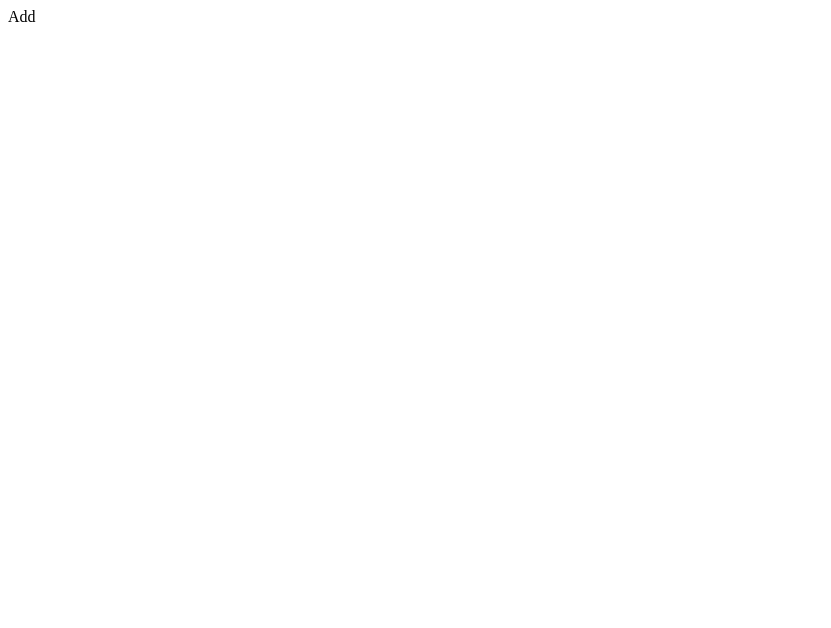
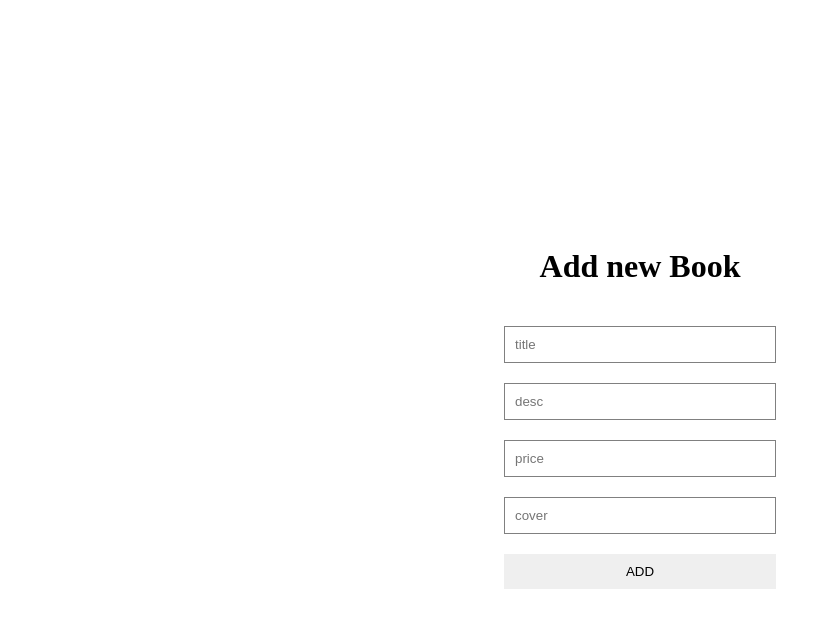
Before and after one commit to dingdingwall/final-project-in-react-js, a React (Create React App) app in the folder frontend/: page /add in a window 1280 px wide. Shown: the top 628 px of the page, without its empty margins (0-831 px from the left). Built offline with nearby package versions, Linux system fonts and the light colour scheme.

Commit message:
add books button

```diff
--- a/frontend/src/App.js
+++ b/frontend/src/App.js
@@ -1,17 +1,18 @@
 import { BrowserRouter, Routes, Route } from "react-router-dom";
 import './App.css';
-import Books from "./pages/books";
+import Books from '../src/pages/books'
 import Add from "./pages/Add";
-import Update from "./pages/Update";
+
+import "../src/style.css"
 
 function App() {
   return (
-    <div>
+    <div className="App">
     <BrowserRouter>
     <Routes>
        <Route path="/" element={<Books/>} />
        <Route path="/add" element={<Add/>} />
-       <Route path="/update" element={<Update/>} />
+
     </Routes>
   </BrowserRouter>
   </div>
--- a/frontend/src/pages/Add.jsx
+++ b/frontend/src/pages/Add.jsx
@@ -1,8 +1,46 @@
-import React from 'react'
+import axios from 'axios';
+import React, { useState } from 'react'
+import { useNavigate } from 'react-router-dom';
 
 const Add = () => {
+  const [book, setBook] = useState({
+    title: "",
+    desc: "",
+    price: null,
+    cover: "",
+
+  });
+
+  const navigate = useNavigate();
+  const handleChange = (e) => {
+    const value = e.target.name === 'price' ? parseFloat(e.target.value) : e.target.value;
+    setBook(prev => ({...prev, [e.target.name]: value}));
+  };
+  const handleClick = async (e) =>
+  {
+
+     e.preventDefault()
+     try {
+        await axios.post("http://localhost:3001/books", book)
+        navigate("/")
+     } catch (error) {
+      console.log(error)
+
+     }
+  }
+
+  console.log(book)
   return (
-    <div>Add</div>
+    <div className='form'>
+    <h1> Add new Book </h1>
+    <input type='text' placeholder='title' onChange={handleChange} name='title'/>
+    <input type='text' placeholder='desc' onChange={handleChange}  name='desc'/>
+    <input type='number' placeholder='price'onChange={handleChange} name='price'/>
+    <input type='text' placeholder='cover'  onChange={handleChange} name='cover'/>
+
+      <button  className="formButton" onClick={handleClick}> ADD </button>
+
+    </div>
   )
 }
 
--- a/frontend/src/pages/Update.jsx
+++ /dev/null
@@ -1,9 +0,0 @@
-import React from 'react'
-
-const Update = () => {
-  return (
-    <div>Update</div>
-  )
-}
-
-export default Update
--- a/frontend/src/pages/books.jsx
+++ b/frontend/src/pages/books.jsx
@@ -1,33 +1,62 @@
-import React from 'react'
-import { useState } from 'react';
-import { useEffect } from 'react';
+import React from 'react';
+import { useState, useEffect } from 'react';
 import axios from 'axios';
+import { Link } from 'react-router-dom';
+
 
 const Books = () => {
-    const [books, setBooks] =useState([]);
+  const [books, setBooks] = useState([]);
+
+  useEffect(() => {
+    const fetchAllBooks = async () => {
+      try {
+        const res = await axios.get("http://localhost:3001/books");
+        setBooks(res.data);
+      } catch (err) {
+        console.log(err);
+      }
+    };
+    fetchAllBooks();
+  }, []);
 
 
-    useEffect(() => {
 
-         const fetchAllBooks = async() =>{
+  const handleDelete = async (id) => {
+    try {
 
-             try{
 
-                 const res = await axios.get("http://localhost:3000/books")
-             }catch(err)
-             {
-
-                 console.log(err)
-             }
-         }
-         fetchAllBooks();
-    }, [])
+      await axios.delete(`http://localhost:3001/books/${id}`)
+      setBooks(books.filter(book => book.id !== id));
+    } catch (err) {
+      console.log(err);
+    }
+  }
 
 
 
   return (
-    <div>books</div>
-  )
-}
+    <div>
+      <h1> Bookshop</h1>
+      <div className='books'>
+        {books.map((book) => (
+          <div className='book' key={book.id}>
+            {book.cover && <img src={book.cover} alt='' />}
+            <h2>{book.title}</h2>
+            <p>{book.desc}</p>
+            <span>{book.price}</span>
+             <hr/>
+            <button className='delete' onClick={()=> handleDelete(book.id)}>Delete</button>
 
-export default Books
+
+          </div>
+
+        ))}
+      </div>
+      <button className='btnAdd'>
+        <Link to="/add" style={ {textDecoration: 'none', color: 'inherit'} }>ADD NEW BOOK</Link>
+      </button>
+    </div>
+  );
+};
+
+export default Books;
--- /dev/null
+++ b/frontend/src/style.css
@@ -0,0 +1,92 @@
+/* App Styles */
+.App {
+    height: 100vh;
+    padding: 0 100px;
+    display: flex;
+    align-items: center;
+    justify-content: center;
+    text-align: center;
+  }
+
+  /* Books Styles */
+  .books {
+    display: flex;
+  }
+
+  /* Book Styles */
+  .book {
+    flex: 1;
+    display: flex;
+    flex-direction: column;
+    margin: 5px;
+    gap: 10px;
+    align-items: center;
+  }
+
+  /* Image Styles */
+  img {
+    width: 200px;
+    height: 300px;
+    background-color: rgb(124, 165, 165);
+    object-fit: cover;
+  }
+
+  /* Button Styles */
+  .delete
+ {
+    width: 100px;
+    padding: 10px;
+    border: 1px solid rgb(255, 5, 5);
+    background-color: white;
+  }
+
+  .delete {
+    color: red;
+  }
+
+
+  /* Form Styles */
+  .form {
+    display: flex;
+    flex-direction: column;
+    gap: 20px;
+  }
+
+  /* Input Styles */
+  input {
+    width: 250px;
+    padding: 10px;
+    border: 1px solid gray;
+  }
+
+  /* Form Button Styles */
+  .formButton {
+    border: none;
+    padding: 10px;
+    text-decoration: none;
+  }
+
+.btnAdd{
+    width: 100px;
+    padding: 3.5px;
+    border: 1px solid rgb(5, 75, 155);
+    background-color: white;
+    font-size: small;
+    margin-top: 20px;
+    color: rgb(5, 75, 155);
+
+}
+
+
+.btnAdd:hover{
+
+     background-color: rgb(16, 147, 255);
+     color: white;
+}
+
+
+.delete:hover{
+
+    background-color: rgb(253, 93, 18);
+    color: white;
+}
```
Also changed, not shown: 1 other file (tests, documents, lock files or other folders).
